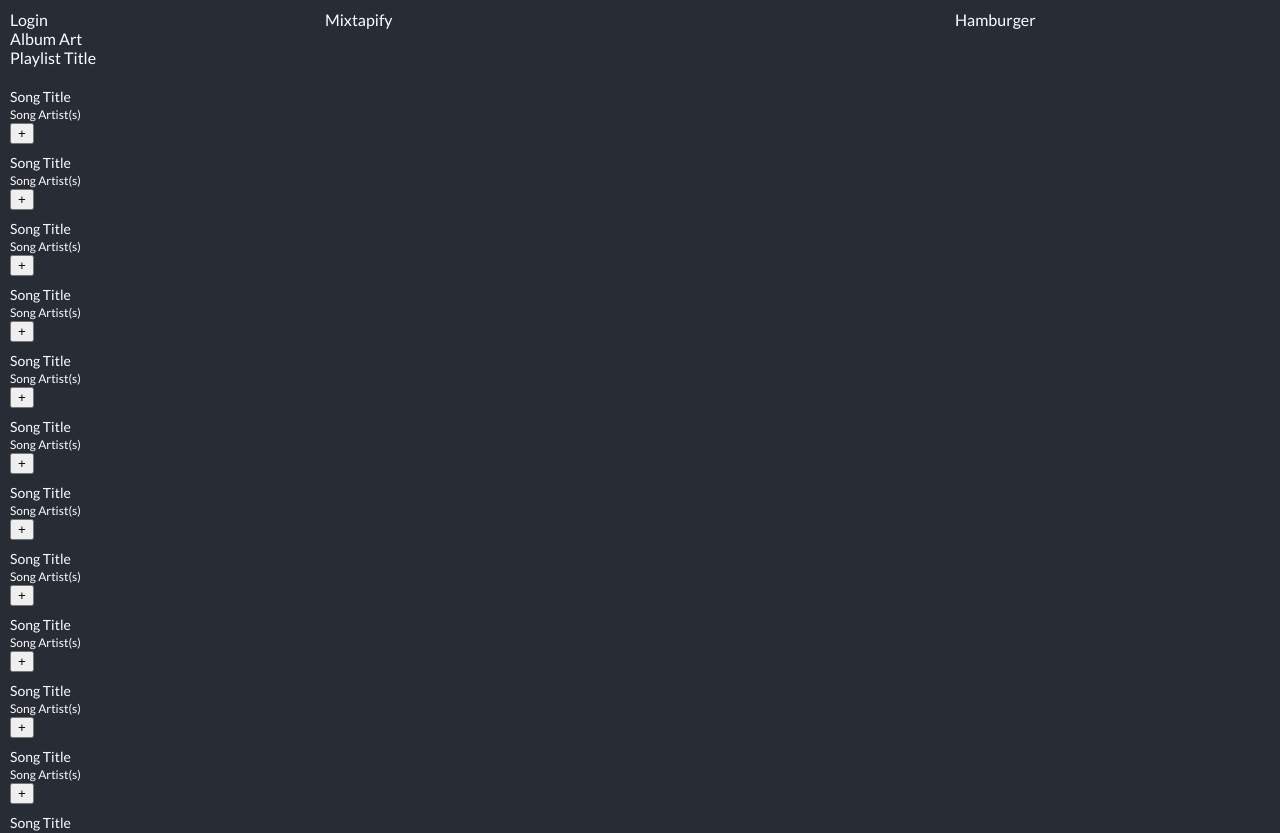
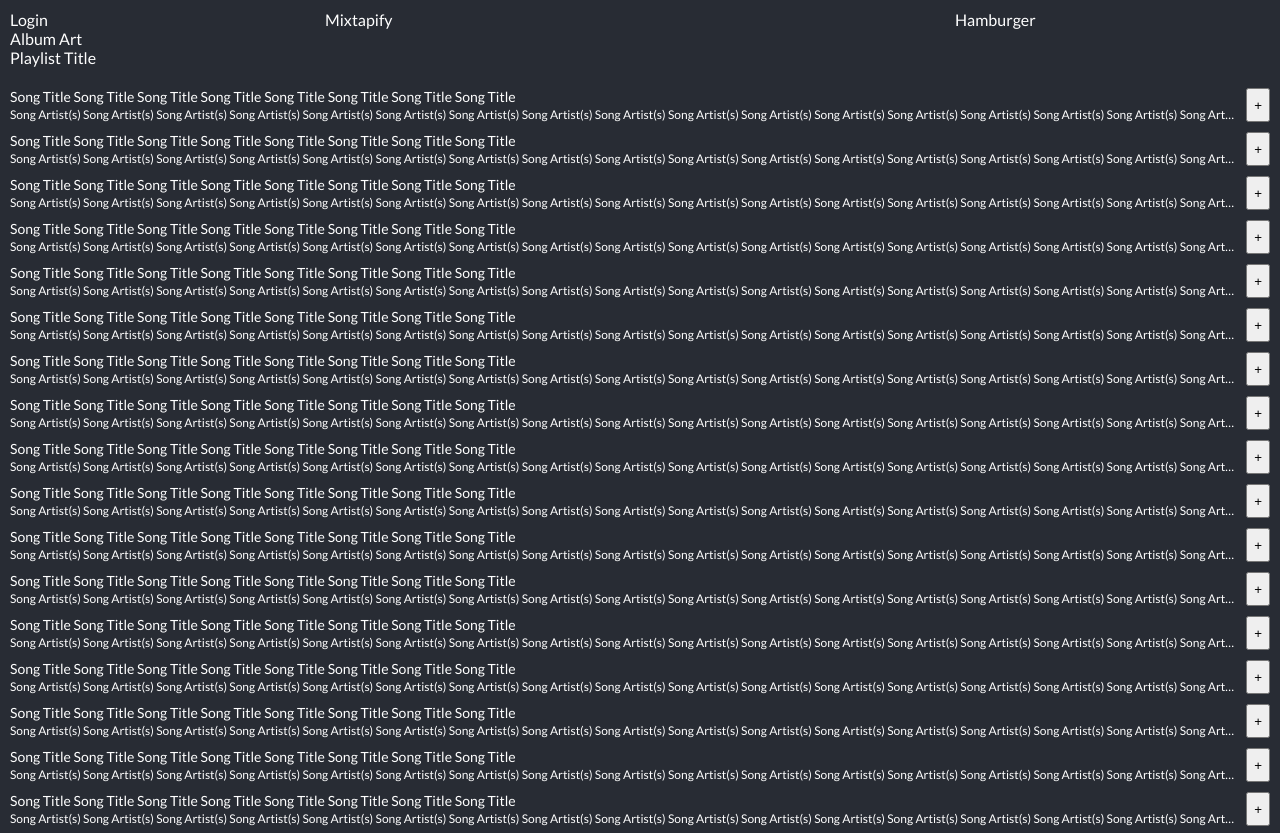
Before and after one commit to nuwen/cassette, a React (Create React App) app: page / in a window 1280 px wide. Shown: the top 833 px of the page. Built offline with nearby package versions, Linux system fonts and the light colour scheme.

Commit message:
song list formatting

```diff
--- a/css/main.css
+++ b/css/main.css
@@ -22,11 +22,22 @@
   grid-template-columns: 1fr 2fr 1fr; }
 
 .song {
-  padding: 5px 0px; }
+  padding: 5px 0px;
+  display: grid;
+  grid-template-columns: minmax(auto, 1fr) auto;
+  grid-gap: 10px; }
+
+.song__details {
+  overflow: hidden;
+  white-space: nowrap; }
 
 .song__title {
   font-size: 14px;
-  padding-bottom: 2px; }
+  padding-bottom: 2px;
+  text-overflow: ellipsis;
+  overflow: hidden; }
 
 .song__artist {
+  text-overflow: ellipsis;
+  overflow: hidden;
   font-size: 12px; }
--- a/src/components/Song.js
+++ b/src/components/Song.js
@@ -5,8 +5,17 @@
     return (
       <li className="song">
         <div className="song__details">
-          <div className="song__title">Song Title</div>
-          <div className="song__artist">Song Artist(s)</div>
+          <div className="song__title">
+            Song Title Song Title Song Title Song Title Song Title Song Title
+            Song Title Song Title{" "}
+          </div>
+          <div className="song__artist">
+            Song Artist(s) Song Artist(s) Song Artist(s) Song Artist(s) Song
+            Artist(s) Song Artist(s) Song Artist(s) Song Artist(s) Song
+            Artist(s) Song Artist(s) Song Artist(s) Song Artist(s) Song
+            Artist(s) Song Artist(s) Song Artist(s) Song Artist(s) Song
+            Artist(s){" "}
+          </div>
         </div>
         <button>+</button>
       </li>
--- a/src/main.min.css
+++ b/src/main.min.css
@@ -1 +1 @@
-@import url("https://fonts.googleapis.com/css?family=Lato");body,html{margin:0;padding:5px;font-family:Lato,sans-serif;background:#282c34;color:#fff}ol,ul{list-style:none;padding:0}.controls{-ms-grid-columns:1fr 1fr;grid-template-columns:1fr 1fr;grid-auto-flow:column}.controls,.navigation{display:-ms-grid;display:grid}.navigation{-ms-grid-columns:1fr 2fr 1fr;grid-template-columns:1fr 2fr 1fr}.song{padding:5px 0}.song__title{font-size:14px;padding-bottom:2px}.song__artist{font-size:12px}
+@import url("https://fonts.googleapis.com/css?family=Lato");body,html{margin:0;padding:5px;font-family:Lato,sans-serif;background:#282c34;color:#fff}ol,ul{list-style:none;padding:0}.controls{-ms-grid-columns:1fr 1fr;grid-template-columns:1fr 1fr;grid-auto-flow:column}.controls,.navigation{display:-ms-grid;display:grid}.navigation{-ms-grid-columns:1fr 2fr 1fr;grid-template-columns:1fr 2fr 1fr}.song{padding:5px 0;display:-ms-grid;display:grid;-ms-grid-columns:minmax(auto,1fr) auto;grid-template-columns:minmax(auto,1fr) auto;grid-gap:10px}.song__details{overflow:hidden;white-space:nowrap}.song__title{font-size:14px;padding-bottom:2px}.song__artist,.song__title{-o-text-overflow:ellipsis;text-overflow:ellipsis;overflow:hidden}.song__artist{font-size:12px}
--- /dev/null
+++ b/styles/application/_app.scss
@@ -0,0 +1,6 @@
+.app {
+  grid-template-areas:
+    "navigation"
+    "view"
+    "controls";
+}
--- a/styles/layout/_song.scss
+++ b/styles/layout/_song.scss
@@ -1,12 +1,23 @@
 .song {
   padding: 5px 0px;
+  display: grid;
+  grid-template-columns: minmax(auto, 1fr) auto;
+  grid-gap: 10px;
 }
 
+.song__details {
+  overflow: hidden;
+  white-space: nowrap;
+}
 .song__title {
   font-size: 14px;
   padding-bottom: 2px;
+  text-overflow: ellipsis;
+  overflow: hidden;
 }
 
 .song__artist {
+  text-overflow: ellipsis;
+  overflow: hidden;
   font-size: 12px;
 }
```
